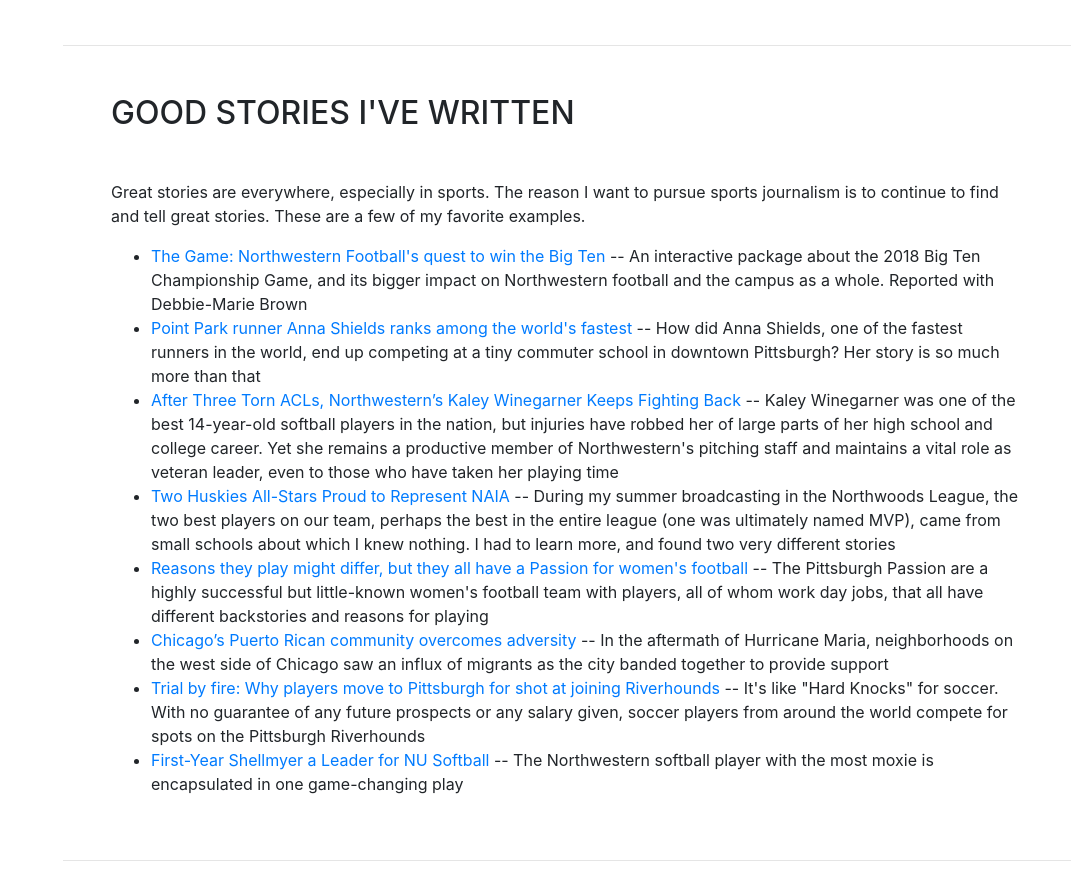
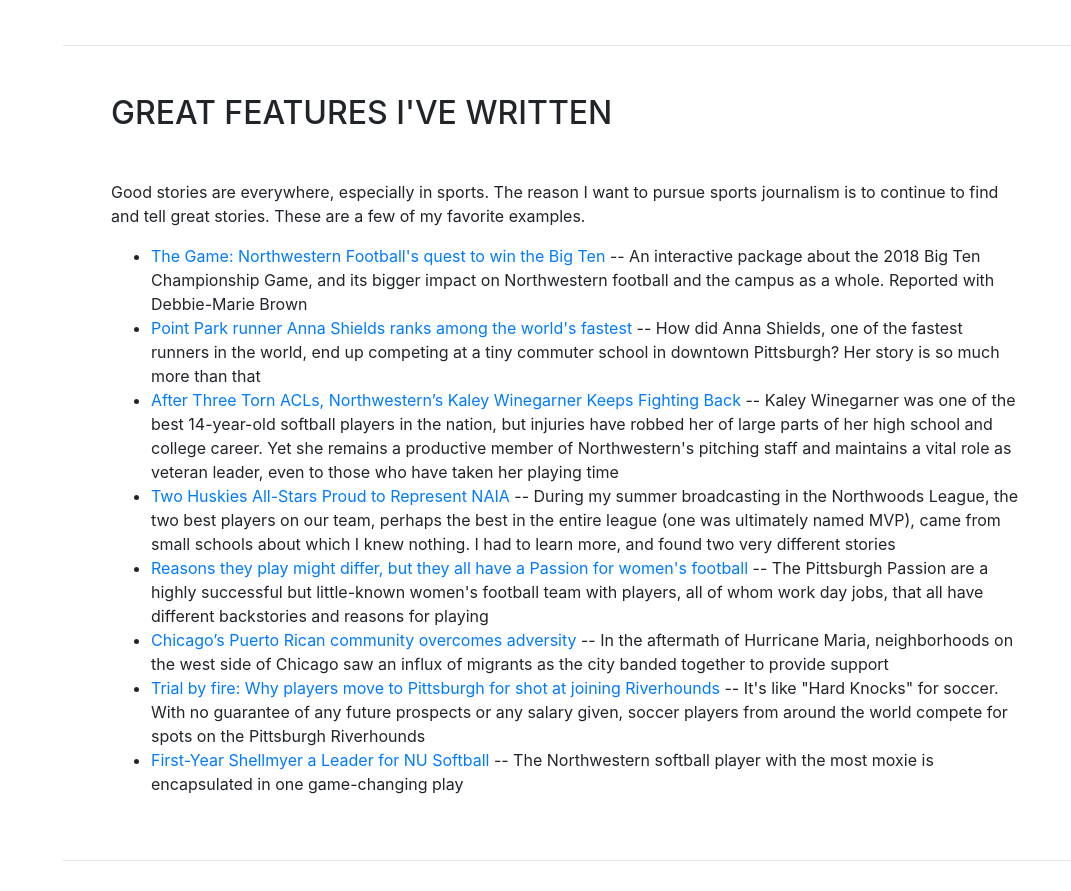
Before and after one commit to Ari-Levin/portfolio, a website with bundled scripts: page index.html in a window 1280 px wide. Shown: the part 3767-4658 px from the top of the page, without its empty margins (209-1280 px from the left). Built offline with nearby package versions, Linux system fonts and the light colour scheme; a web font is replaced by a local one.

Commit message:
change subhead

```diff
--- a/index.html
+++ b/index.html
@@ -250,9 +250,9 @@
 
 	  <section class="resume-section p-3 p-lg-5 d-flex flex-column" id="stories">
 	  <div class="my-auto">
-		<h2 class="mb-5">Good Stories I've Written</h2>
+		<h2 class="mb-5">Great Features I've Written</h2>
 		<p>
-		Great stories are everywhere, especially in sports. The reason I want to pursue sports journalism is to continue to find and tell great stories. These are a few of my favorite examples.</p>
+		Good stories are everywhere, especially in sports. The reason I want to pursue sports journalism is to continue to find and tell great stories. These are a few of my favorite examples.</p>
 		<ul>
 		<li><a href="https://ari-levin.github.io/the-game/" target="new">The Game: Northwestern Football's quest to win the Big Ten</a> -- An interactive package about the 2018 Big Ten Championship Game, and its bigger impact on Northwestern football and the campus as a whole. Reported with Debbie-Marie Brown</li>
 		<li><a href="https://www.post-gazette.com/sports/other-colleges/2019/01/30/Point-Park-runner-Anna-Shields-world-fastest-1000-meters-NAIA-national-champion-Kelly-Parsley/stories/201901300015" target="new">Point Park runner Anna Shields ranks among the world's fastest</a> -- How did Anna Shields, one of the fastest runners in the world, end up competing at a tiny commuter school in downtown Pittsburgh? Her story is so much more than that</li>
```
